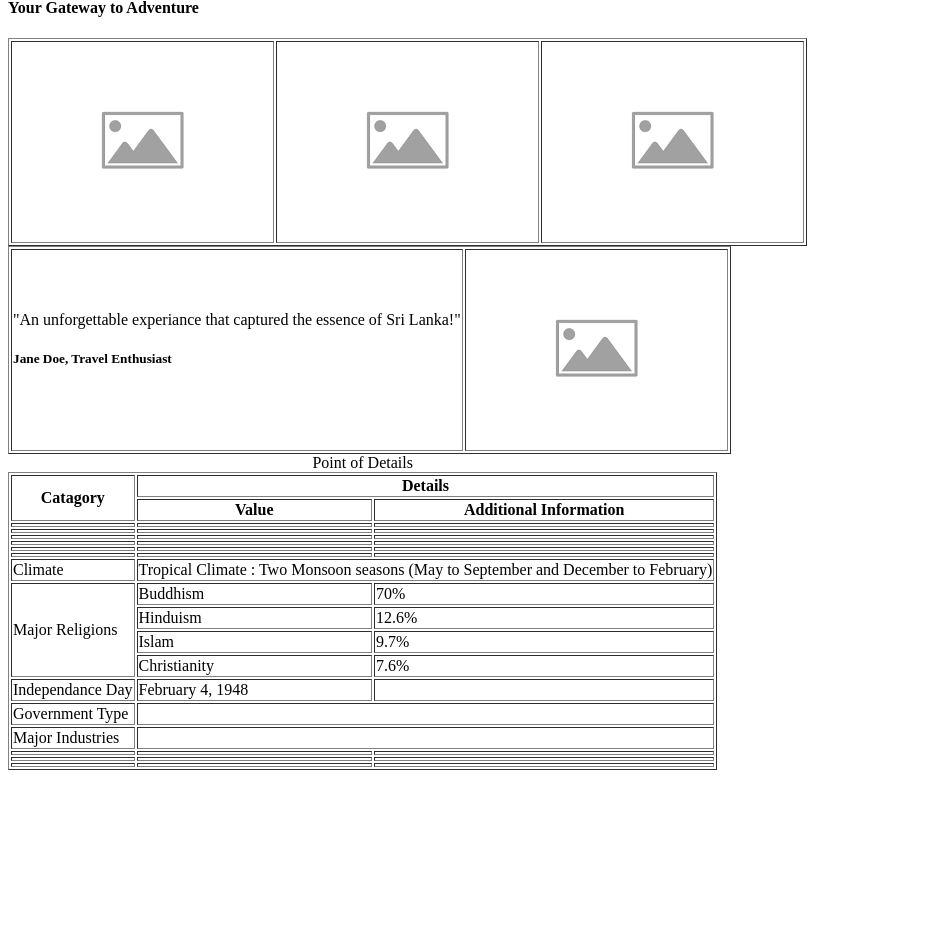
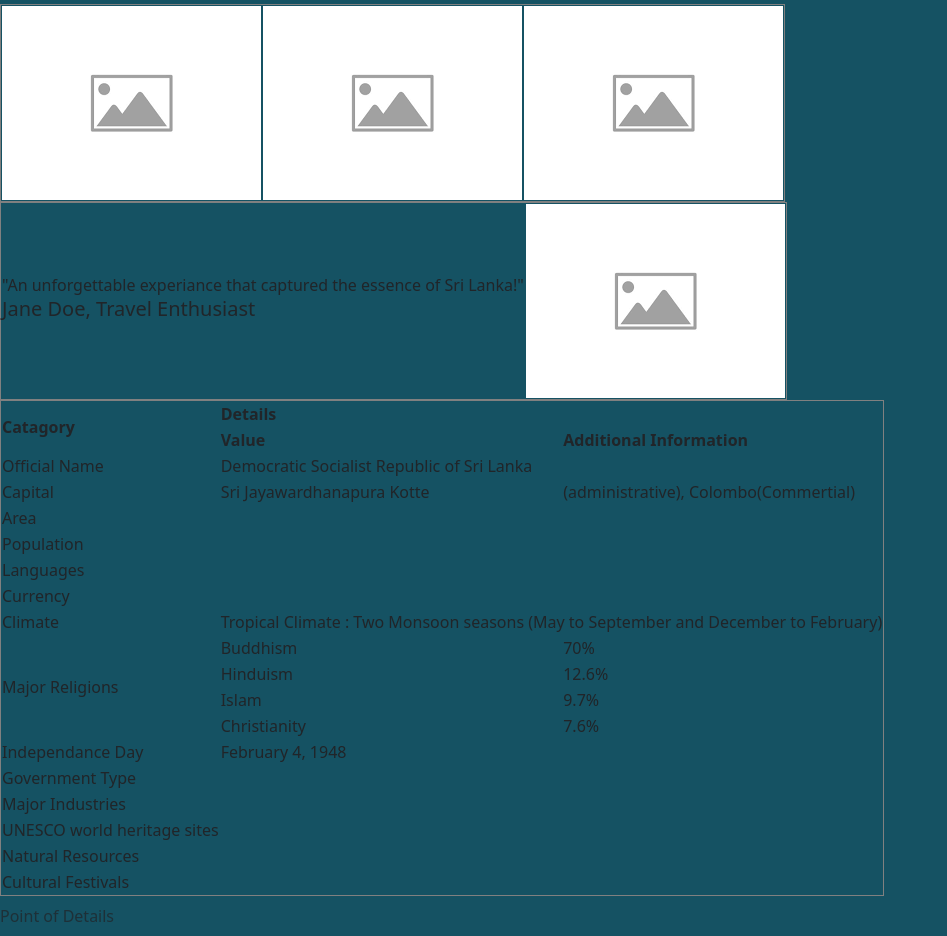
Before and after one commit to rochana95/WebsiteAssignment, a plain HTML site: page index.html in a window 1280 px wide. Shown: the part 1000-1936 px from the top of the page, without its empty margins (0-947 px from the left). Before the commit the page ends 1778 px from the top, so only its background shows below. Drawn offline with nearby package versions, Linux system fonts and the light colour scheme.

Commit message:
css started

```diff
--- a/index.html
+++ b/index.html
@@ -4,14 +4,18 @@
     <meta charset="UTF-8">
     <meta name="viewport" content="width=device-width, initial-scale=1.0">
     <title>Sri Lanka tours</title>
+    <link href="https://cdn.jsdelivr.net/npm/bootstrap@5.3.3/dist/css/bootstrap.min.css" rel="stylesheet" integrity="sha384-QWTKZyjpPEjISv5WaRU9OFeRpok6YctnYmDr5pNlyT2bRjXh0JMhjY6hW+ALEwIH" crossorigin="anonymous">
 </head>
-<body>
+<body style="background-color: #155263;">
+    <div class="container" align="center">
     <h1>Sri Lanka</h1>
     <h5>Island country in south Asia</h5>
-    <img src="/images/images.png" alt="">
+    <img style="height: 150px;" src="/images/slflag.png" alt="">
     <h1>Experence the vibrant culture and breathtaking landscapes of Sri Lanka</h1>
     <h4>Join our community and share yout journey through the stunning vistas of this island paradise.</h4>
-    <button>Start your Journey</button>
+    <br><br>
+    <a class="btn btn-primary" href="#" role="button">Start your journey</a>
+</div>
     <video src=""></video>
     <h1>Gallery of wonders</h1>
     <h4>Discover the beauty of Sri Lanka through our curated image collection.</h4>
@@ -53,32 +57,32 @@
             <th>Additional Information</th>
         </tr>
         <tr>
+            <td>Official Name</td>
+            <td>Democratic Socialist Republic of Sri Lanka</td>
             <td></td>
+        </tr>
+        <tr>
+            <td>Capital</td>
+            <td>Sri Jayawardhanapura Kotte</td>
+            <td>(administrative), Colombo(Commertial)</td>
+        </tr>
+        <tr>
+            <td>Area</td>
             <td></td>
             <td></td>
         </tr>
         <tr>
-            <td></td>
+            <td>Population</td>
             <td></td>
             <td></td>
         </tr>
         <tr>
-            <td></td>
+            <td>Languages</td>
             <td></td>
             <td></td>
         </tr>
         <tr>
-            <td></td>
-            <td></td>
-            <td></td>
-        </tr>
-        <tr>
-            <td></td>
-            <td></td>
-            <td></td>
-        </tr>
-        <tr>
-            <td></td>
+            <td>Currency</td>
             <td></td>
             <td></td>
         </tr>
@@ -121,17 +125,17 @@
 
         </tr>
         <tr>
-            <td></td>
+            <td>UNESCO world heritage sites</td>
             <td></td>
             <td></td>
         </tr>
         <tr>
-            <td></td>
+            <td>Natural Resources</td>
             <td></td>
             <td></td>
         </tr>
         <tr>
-            <td></td>
+            <td>Cultural Festivals</td>
             <td></td>
             <td></td>
         </tr>
@@ -146,7 +150,7 @@
 
 
 
-
+    <script src="https://cdn.jsdelivr.net/npm/bootstrap@5.3.3/dist/js/bootstrap.bundle.min.js" integrity="sha384-YvpcrYf0tY3lHB60NNkmXc5s9fDVZLESaAA55NDzOxhy9GkcIdslK1eN7N6jIeHz" crossorigin="anonymous"></script>
 
 </body>
 </html>
```
Also changed, not shown: images/slflag.png (added).
